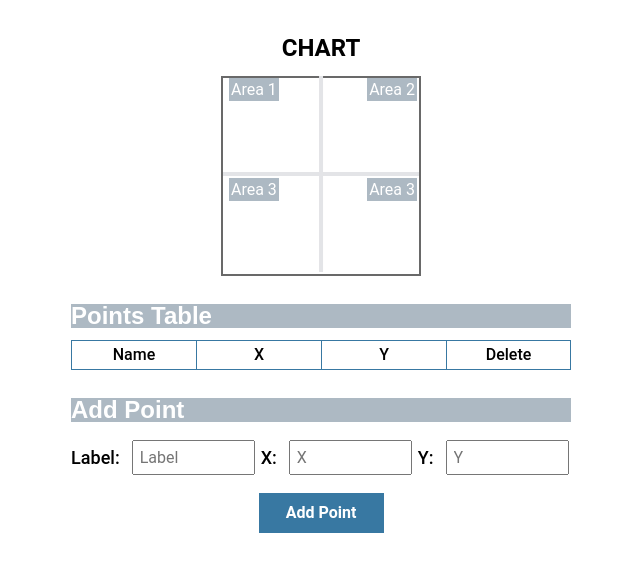
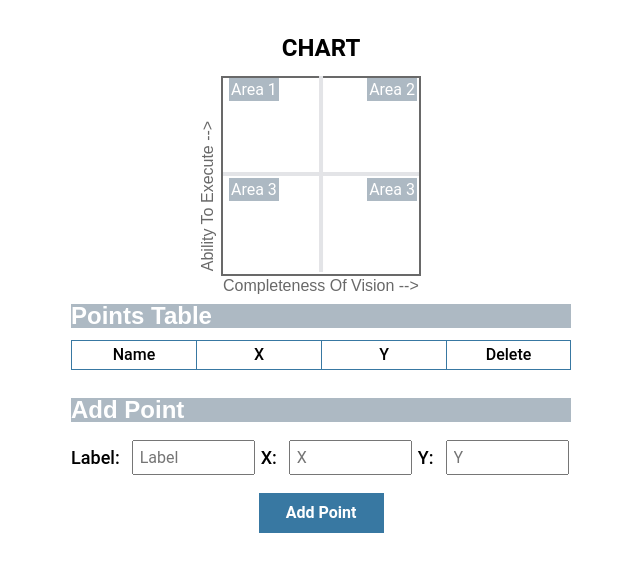
Before and after one commit to acerezci/magic-quadrant-case, a React (Create React App) app: page / in a window 1280 px wide. Shown: the top 572 px of the page, without its empty margins (319-959 px from the left). Built offline with nearby package versions, Linux system fonts and the light colour scheme.

Commit message:
Chart texts were added

```diff
--- a/src/components/chart.tsx
+++ b/src/components/chart.tsx
@@ -4,6 +4,7 @@ import "../styles/chart.css";
 export const Chart: React.FC = ({ children }) => {
   return (
     <div className="chart-container">
+      <span className="chart-text chart-left-text">Ability To Execute --&gt;</span>
       <div className="chart-area-label-container">
         <div>
           <span>Area 1</span>
@@ -19,6 +20,7 @@ export const Chart: React.FC = ({ children }) => {
         </div>
       </div>
       {children}
+      <span className="chart-text chart-bottom-text">Completeness Of Vision --&gt;</span>
     </div>
   );
 };
--- a/src/styles/chart.css
+++ b/src/styles/chart.css
@@ -51,3 +51,22 @@
   text-align: left;
   margin-left: 6px;
 }
+
+.chart-text {
+  font-size: 16px;
+  font-weight: 500;
+  font-family: sans-serif;
+  color: var(--color-dark-gray);
+}
+
+.chart-left-text {
+  position: absolute;
+  bottom: 70px;
+  left: -90px;
+  transform: rotate(-90deg);
+}
+
+.chart-bottom-text {
+  position: absolute;
+  bottom: -20px;
+}
```
